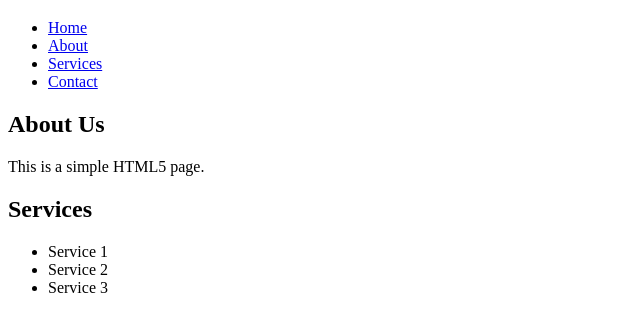
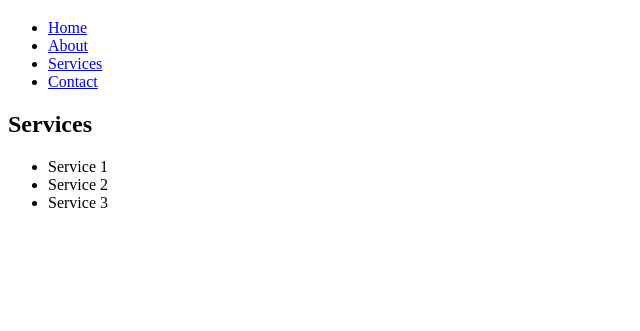
Before and after one commit to panutat-p/ake-ci-course, a website: page index.html in a window 1280 px wide. Shown: the part 61-392 px from the top of the page, without its empty margins (0-640 px from the left). Drawn offline with Linux system fonts and the light colour scheme.

Commit message:
feat: index page

```diff
--- a/index.html
+++ b/index.html
@@ -21,11 +21,6 @@
 
     <main>
       <section>
-        <h2>About Us</h2>
-        <p>This is a simple HTML5 page.</p>
-      </section>
-
-      <section>
         <h2>Services</h2>
         <ul>
           <li>Service 1</li>
```
